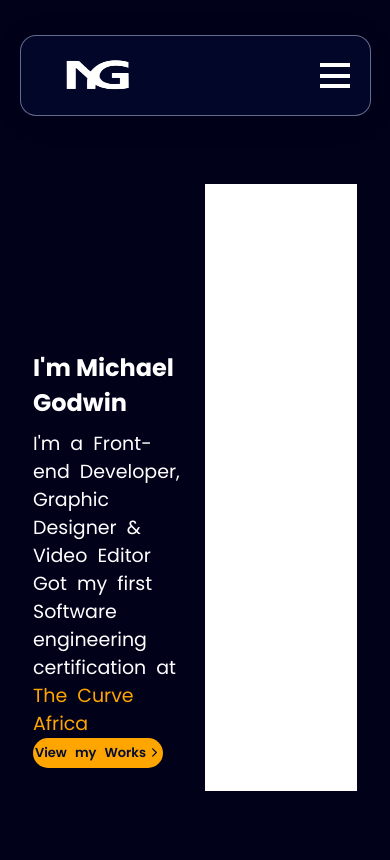
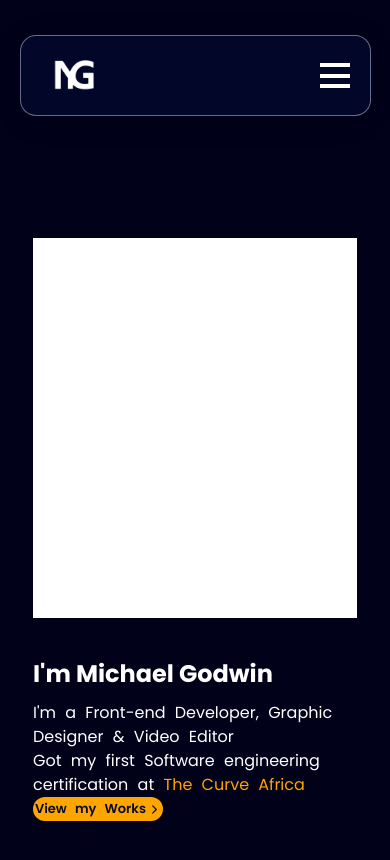
Before and after one commit to Lordmichael1/My-Portfolio, a React (Vite) app: page / in a window 390 px wide. Shown: the top 860 px of the page. Built offline with nearby package versions, Linux system fonts and the light colour scheme.

Commit message:
home page responsiveness

```diff
--- a/src/Components/Header/Header.css
+++ b/src/Components/Header/Header.css
@@ -52,11 +52,12 @@
 .logo {
     width: 40%;
     height: 100%;
-}
 
-.logo img {
-    width: 15%;
-    height: 100%;
+    & img {
+        width: 40%;
+        height: 100%;
+        /* background-color: bisque; */
+    }
 }
 
 /* Hamburger menu button */
@@ -97,7 +98,7 @@
         border-top: none;
         padding: 20px;
         position: absolute;
-        top: 9.1vh;
+        top: 9.7vh;
         left: 70%;
         transform: translateX(-50%) translateY(-100%); /* Center the menu and initially hide it */
         z-index: 5;
@@ -122,7 +123,13 @@
     /* Show nav when mobile menu is active */
     .nav.active {
         display: flex;
-        transform: translateY(0); /* Slide down to show */
+        transform: translateX(-10%);
+        transition:  transform 0.5s ease-in-out, opacity 0.5s ease-in-out;
+    }
+
+    .nav.active.show {
+        transform: translateX(0);
+        opacity: 1;
     }
 
     .subHeader {
@@ -146,3 +153,14 @@
     position: relative;
     top: -6px;
 }
+
+.logo {
+    width: 25%;
+    height: 100%;
+
+    & img {
+        width: 15%;
+        height: 100%;
+        /* background-color: bisque; */
+    }
+}
--- a/src/Components/Header/Header.jsx
+++ b/src/Components/Header/Header.jsx
@@ -1,10 +1,12 @@
 import React, { useState } from 'react';
-import { Link } from 'react-router-dom';
+import { Link, useLocation } from 'react-router-dom';
 import logo from '../../assets/MyLogo.png';
 import './Header.css'; // Assuming the styles are saved in Header.css
 
 const Header = () => {
   const [menuOpen, setMenuOpen] = useState(false);
+  const location = useLocation();
+
 
   const toggleMenu = () => {
     setMenuOpen(!menuOpen);
@@ -28,10 +30,10 @@ const Header = () => {
 
         {/* Navigation links */}
         <div className={`nav ${menuOpen ? 'active' : ''}`}>
-          <Link to="/about" className="nav-link">About</Link>
-          <Link to="/contact" className="nav-link">Contact</Link>
-          <Link to="/projects" className="nav-link">Projects</Link>
-          <Link to="/resume" className="nav-link">Resume</Link>
+          <Link to="/about" className={location.pathname === '/about' ? 'active' : ''}>About</Link>
+          <Link to="/contact" className={location.pathname === '/contact' ? 'active' : ''}>Contact</Link>
+          <Link to="/projects"  className={location.pathname === '/projects' ? 'active' : ''}>Projects</Link>
+          <Link to="/resume" className={location.pathname === '/resume' ? 'active' : ''}>Resume</Link>
         </div>
       </div>
     </div>
--- a/src/Components/Home/Home.css
+++ b/src/Components/Home/Home.css
@@ -14,7 +14,6 @@
       display: flex;
       gap: 20px;
 
-
       & .text {
         width: 50%;
         height: 100%;
@@ -28,7 +27,6 @@
           /* background-color: black; */
           display: flex;
           align-items: flex-end;
-
         }
 
         & .lowerText {
@@ -62,7 +60,8 @@
             border: 1px solid white;
             color: orange;
             transform: scale(1.1);
-                    box-shadow: rgba(189, 188, 188, 0.35) 0px 5px 15px;                }
+            box-shadow: rgba(189, 188, 188, 0.35) 0px 5px 15px;
+          }
 
           & a {
             text-decoration: none;
@@ -77,5 +76,36 @@
         background-color: #fff;
       }
     }
+  }
 
+  /* Mobile Responsiveness */
+  @media (max-width: 768px) {
+    .MainContainer {
+      align-items: center; /* Allow Hero to take full width */
+      justify-content: flex-end; /* Align items from the top */
+
+      & .Hero {
+        flex-direction: column-reverse; /* Picture on top, text below */
+        height: auto;
+        align-items: center;
+        gap: 10px;
+        padding-bottom: 50px;
+
+
+        & .picture {
+          width: 100%;
+          height: 45vh; /* Adjust height based on image aspect ratio */
         }
+
+        & .text {
+          width: 100%;
+          height: auto;
+
+          & .lowerText {
+            font-size: 16px; /* Adjust font size for smaller screens */
+            line-height: 24px; /* Adjust line height for better readability */
+          }
+        }
+      }
+    }
+  }
--- a/src/Pages/About/About.css
+++ b/src/Pages/About/About.css
@@ -1,7 +1,6 @@
 .AboutContainer {
     width: 100%;
     height: 100vh;
-    /* background-color: #000000; */
     display: flex;
     flex-direction: column;
     align-items: center;
@@ -10,10 +9,9 @@
     & .AboutHero {
         width: 90%;
         height: 80%;
-        /* background-color: #fff; */
         display: flex;
         gap: 30px;
-
+        flex-direction: row; /* default desktop layout */
 
         & .AboutText {
             width: 50%;
@@ -21,24 +19,19 @@
             display: flex;
             flex-direction: column;
             gap: 20px;
-            /* background-color: aqua; */
 
             & .AboutUpperText {
                 width: 100%;
                 height: 30%;
-                /* background-color: black; */
                 display: flex;
                 align-items: flex-end;
                 color: orange;
-
             }
 
             & .AboutLowerText {
                 width: 100%;
                 height: 70%;
-                /* background-color: black; */
                 display: flex;
-                /* gap: 50px; */
                 flex-direction: column;
                 font-size: 19px;
                 word-spacing: 5px;
@@ -57,7 +50,35 @@
             background-color: #fff;
         }
     }
+}
 
+
+@media (max-width: 768px) {
+    .AboutHero {
+        flex-direction: column-reverse; /* stack vertically on mobile */
+        align-items: center;
+        height: auto
+    }
+
+    .AboutHero .Aboutpicture {
+        order: 1;
+        width: 90%;
+        height: 200px; /* or adjust depending on image */
+        background-color: #f0f0f0;
+    }
+
+    .AboutHero .AboutText {
+        order: 2;
+        width: 90%;
+        height: auto;
+        gap: 15px;
+    }
+
+    .AboutHero .AboutLowerText {
+        font-size: 16px;
+        word-spacing: 2px;
+        line-height: 24px;
+    }
 }
 
 .AboutTwo {
```
Lines whose indentation alone changed are shown as unchanged.
